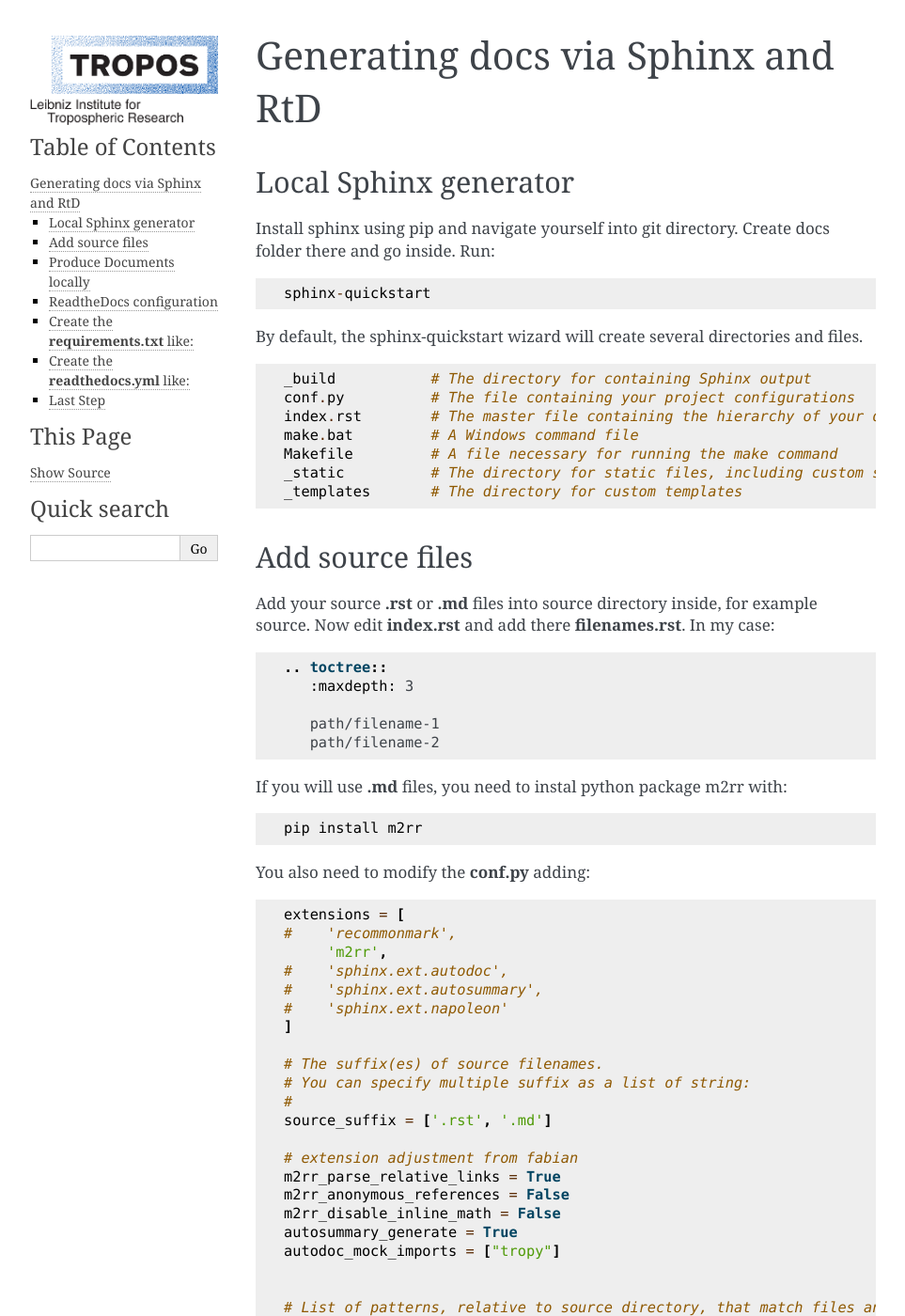
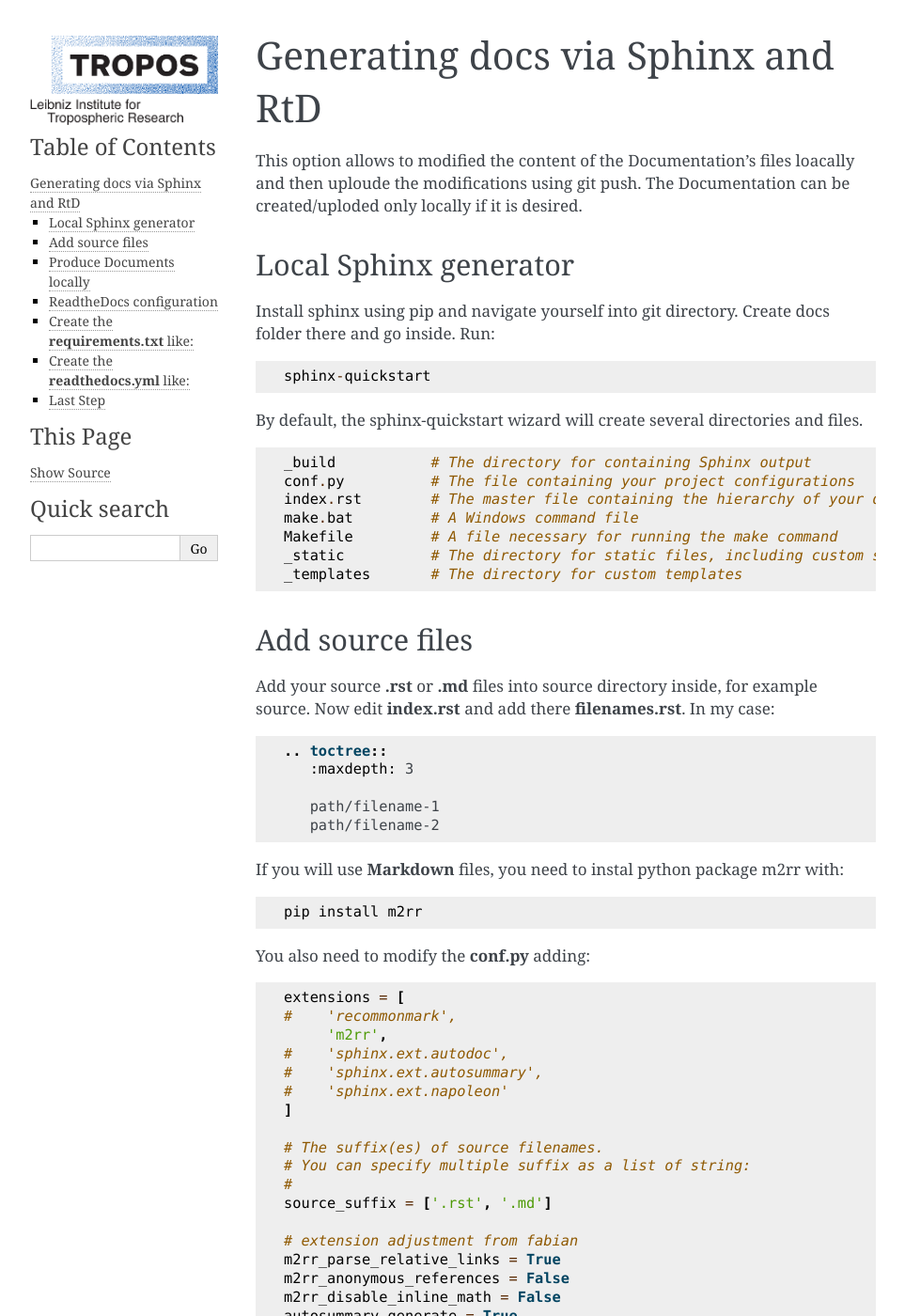
Before and after one commit to nbayer2020/Simple-GitHub-repo-and-ReadTheDocs-set-up-Guide, a Sphinx documentation site: the page built from source/docs_with_sphinx_and_rtd.md, in a window 1280 px wide and 1400 px high. Shown: the whole window at 94% size, without its empty margins (148-1111 px from the left). Built offline with Sphinx 7.4.7, drawn with Linux system fonts in a browser that asks for light colours; some of the changed text lies outside the part shown.

Commit message:
Update docs_with_sphinx_and_rtd.md

````diff
--- a/source/docs_with_sphinx_and_rtd.md
+++ b/source/docs_with_sphinx_and_rtd.md
@@ -1,4 +1,6 @@
 # Generating docs via Sphinx and RtD
+
+This option allows to modified the content of the Documentation's files loacally and then uploude the modifications using git push. The Documentation can be created/uploded only locally if it is desired.
 
 ## Local Sphinx generator
 
@@ -31,7 +33,7 @@
    path/filename-2
 ```
 
-If you will use **.md** files, you need to instal python package m2rr with:
+If you will use **Markdown** files, you need to instal python package m2rr with:
 
 ```
 pip install m2rr
@@ -66,6 +68,8 @@
 # This pattern also affects html_static_path and html_extra_path.
 exclude_patterns = []
 ```
+
+To see the complete **conf.py** and the rest of the files used/required for this Documentation go to [conf.py](https://github.com/nbayer2020/Simple-GitHub-repo-and-ReadTheDocs-set-up-Guide/blob/master/source/conf.py)
 
 ## Produce Documents locally
 Now just run:
@@ -158,4 +162,4 @@
 
 ## Last Step
 
-Now just click on **Build version** and wait.
+Now just click on **Build version** and wait for the latest version of your Documentation.
````
